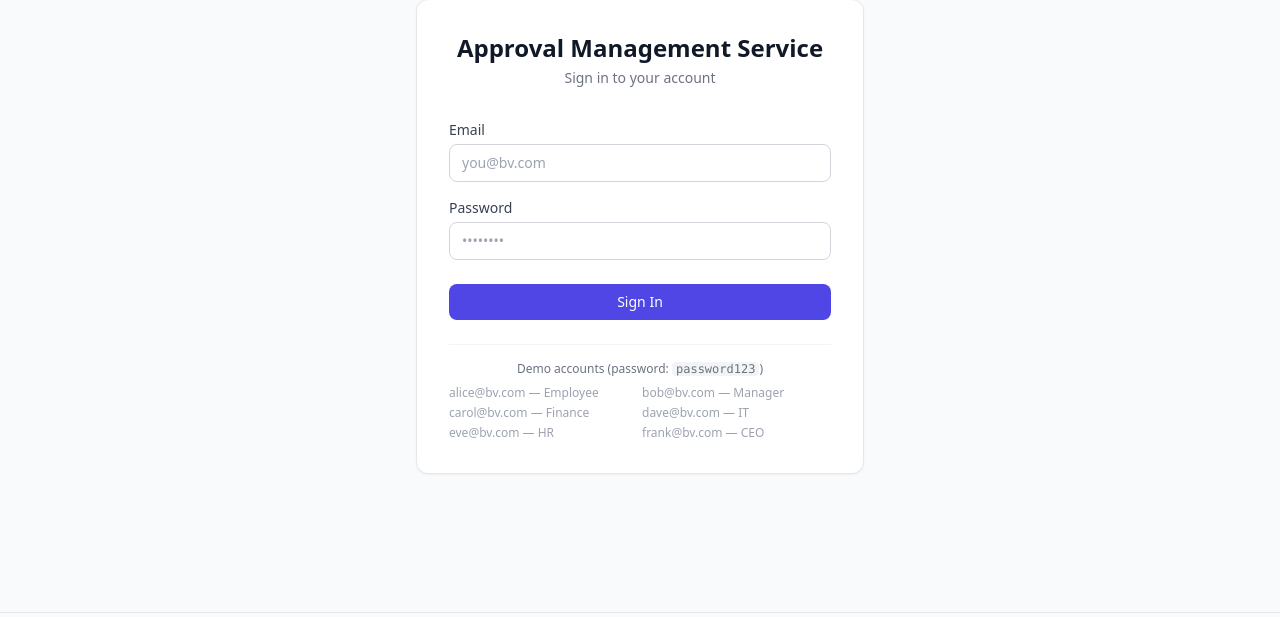
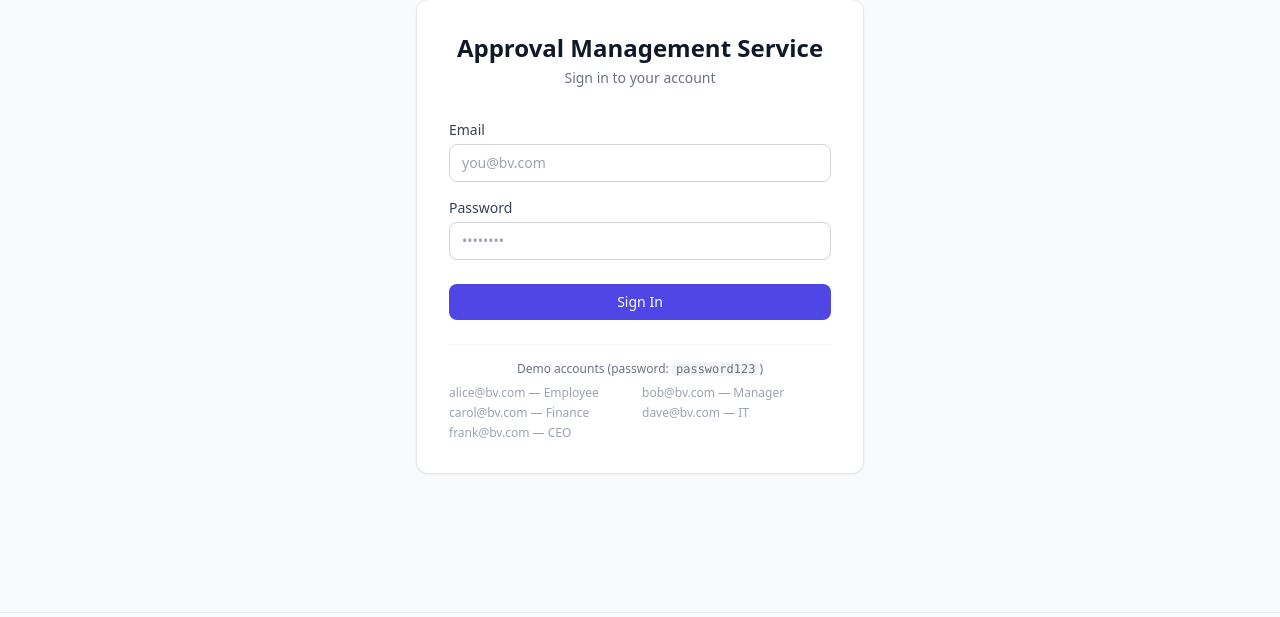
Before and after one commit to raman2324/AMS, a Django app: page /accounts/login/ in a window 1280 px wide. Shown: the part 76-693 px from the top of the page. Run offline with Django 5.2, Linux system fonts and the light colour scheme; some libraries are stand-ins or nearby versions.

Commit message:
chore: remove Eve HR from login page demo accounts
Co-Authored-By: Claude Sonnet 4.6 <noreply@anthropic.com>

```diff
--- a/templates/account/login.html
+++ b/templates/account/login.html
@@ -56,7 +56,6 @@
                 <div>bob@bv.com — Manager</div>
                 <div>carol@bv.com — Finance</div>
                 <div>dave@bv.com — IT</div>
-                <div>eve@bv.com — HR</div>
                 <div>frank@bv.com — CEO</div>
             </div>
         </div>
```
